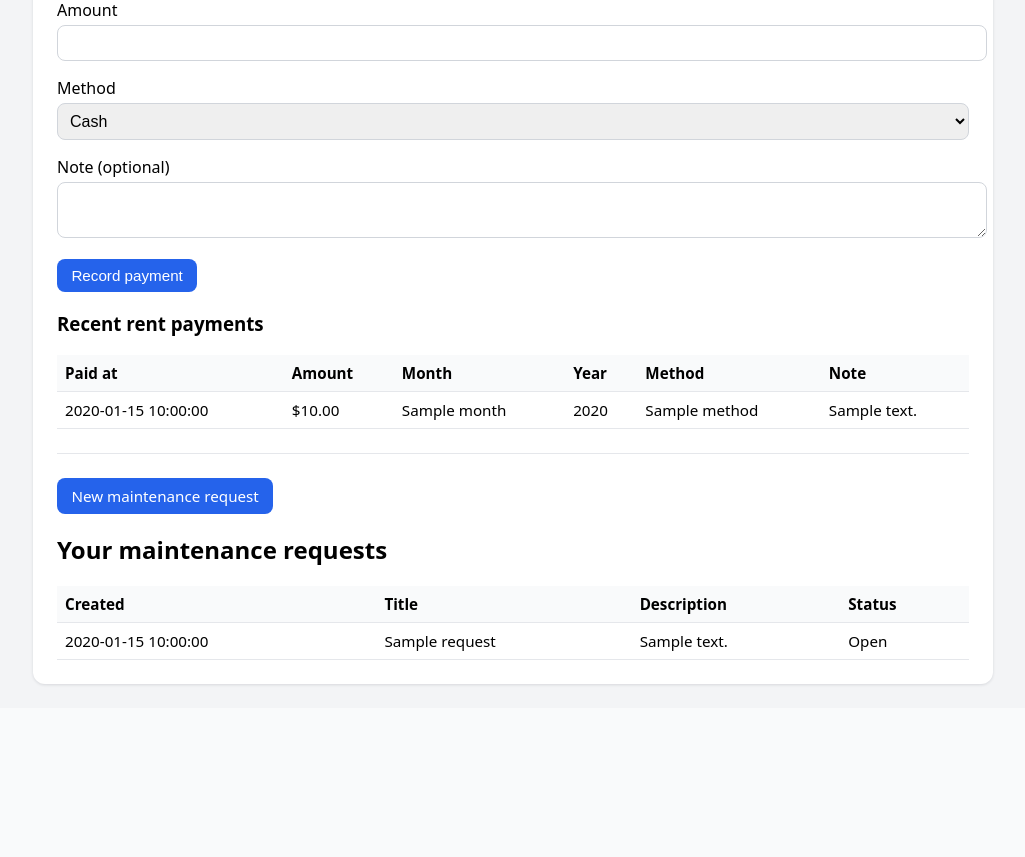
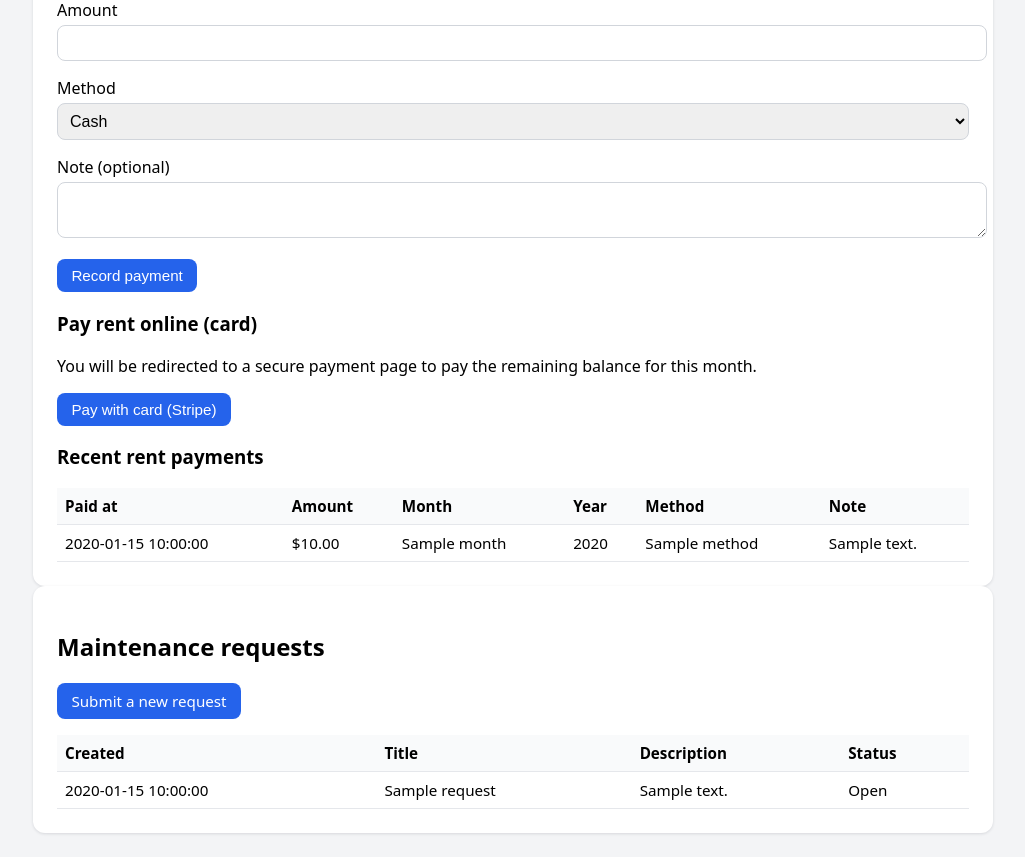
Before and after one commit to MrCakeguy123/tenant-landlord-app, a Flask app: template templates/tenant_dashboard.html in a window 1280 px wide. Shown: the part 423-1280 px from the top of the page, without its empty margins (127-1152 px from the left). Before the commit the page ends 1109 px from the top, so only its background shows below. Run offline with Flask 3, Linux system fonts and the light colour scheme; the template is opened without the code that fills it: most values are stand-ins (such as "Sample title", 1, 10 or a date in 2020).

Commit message:
Implement online card payment and update messages
Added online card payment option and improved lease message.

```diff
--- a/templates/tenant_dashboard.html
+++ b/templates/tenant_dashboard.html
@@ -43,6 +43,14 @@
         <button class="button primary" type="submit">Record payment</button>
       </form>
 
+      <h3>Pay rent online (card)</h3>
+      <form method="post" action="{{ url_for('tenant_stripe_checkout') }}" class="form">
+        <p>
+          You will be redirected to a secure payment page to pay the remaining balance for this month.
+        </p>
+        <button class="button primary" type="submit">Pay with card (Stripe)</button>
+      </form>
+
       <h3>Recent rent payments</h3>
       {% if recent_payments %}
         <table class="table">
@@ -63,8 +71,8 @@
                 <td>${{ '%.2f'|format(p.amount or 0) }}</td>
                 <td>{{ p.month }}</td>
                 <td>{{ p.year }}</td>
-                <td>{{ p.method }}</td>
-                <td>{{ p.note }}</td>
+                <td>{{ p.method or 'N/A' }}</td>
+                <td>{{ p.note or '' }}</td>
               </tr>
             {% endfor %}
           </tbody>
@@ -73,16 +81,13 @@
         <p>No rent payments recorded yet.</p>
       {% endif %}
     {% else %}
-      <p>No active lease found. Please contact your landlord.</p>
+      <p>You do not have an active lease. Please contact your landlord.</p>
     {% endif %}
+  </section>
 
-    <hr class="section-divider">
-
-    <p>
-      <a class="button primary" href="{{ url_for('new_request') }}">New maintenance request</a>
-    </p>
-
-    <h2>Your maintenance requests</h2>
+  <section class="card">
+    <h2>Maintenance requests</h2>
+    <p><a class="button primary" href="{{ url_for('new_request') }}">Submit a new request</a></p>
     {% if requests %}
       <table class="table">
         <thead>
```
